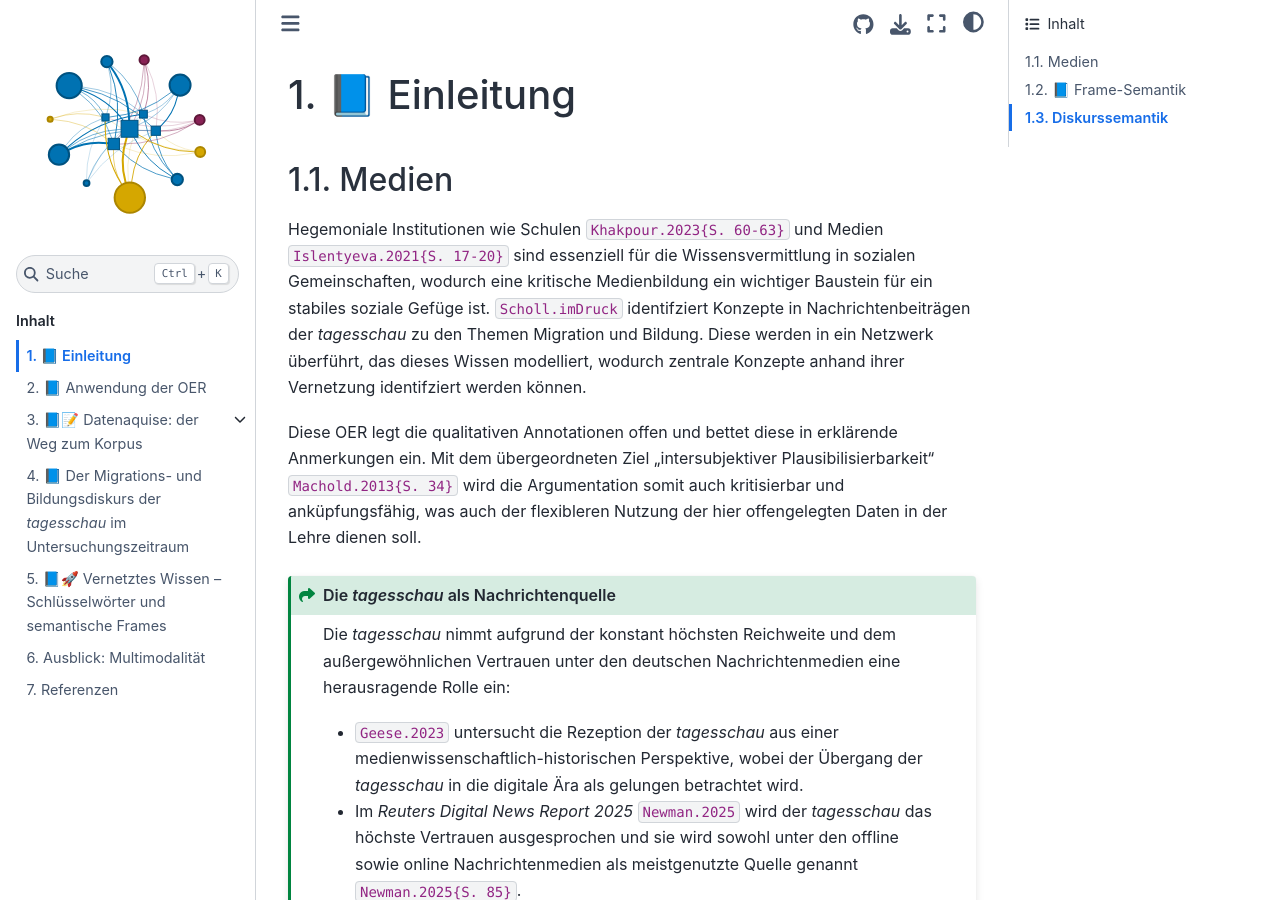
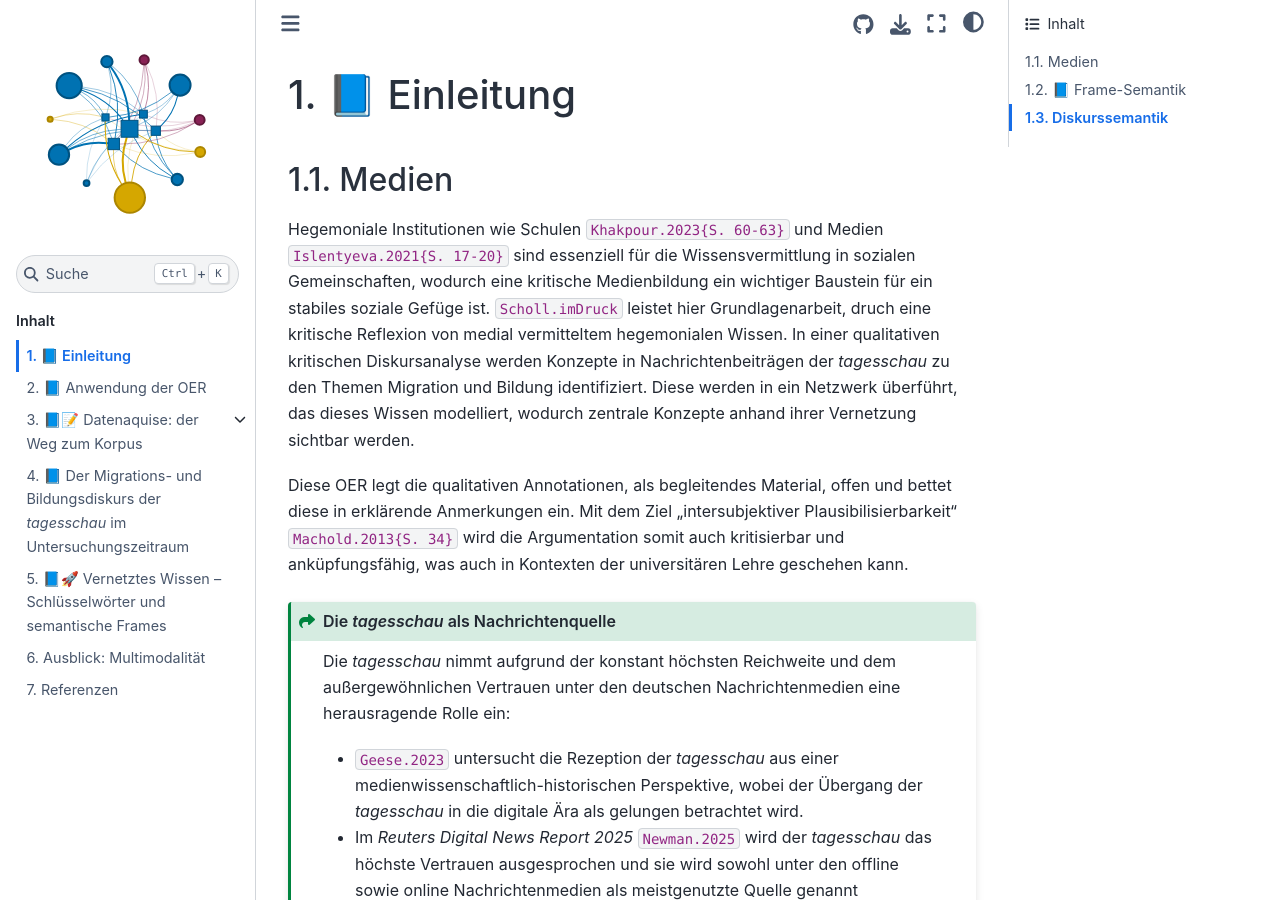
Before and after one commit to elpeero/diskursmacht-oer, a Jupyter Book: the page built from book/einleitung/einleitung.md, in a window 1280 px wide and 900 px high. Built offline with Jupyter Book 1.0.4 settings and Sphinx 7.4.7 and the Sphinx Book theme 1.1.4, drawn with Linux system fonts in a browser that asks for light colours; comment, search, counter and statistics services are not loaded; cross-references to code outside the pages are shown as plain code.

Commit message:
Textual changes.

````diff
--- a/book/einleitung/einleitung.md
+++ b/book/einleitung/einleitung.md
@@ -2,9 +2,9 @@
 
 ## Medien
 
-Hegemoniale Institutionen wie Schulen {cite:p}`Khakpour.2023{S. 60-63}` und Medien {cite:p}`Islentyeva.2021{S. 17-20}` sind essenziell für die Wissensvermittlung in sozialen Gemeinschaften, wodurch eine kritische Medienbildung ein wichtiger Baustein für ein stabiles soziale Gefüge ist. {cite:t}`Scholl.imDruck` identifziert Konzepte in Nachrichtenbeiträgen der _tagesschau_ zu den Themen Migration und Bildung. Diese werden in ein Netzwerk überführt, das dieses Wissen modelliert, wodurch zentrale Konzepte anhand ihrer Vernetzung identifziert werden können.
+Hegemoniale Institutionen wie Schulen {cite:p}`Khakpour.2023{S. 60-63}` und Medien {cite:p}`Islentyeva.2021{S. 17-20}` sind essenziell für die Wissensvermittlung in sozialen Gemeinschaften, wodurch eine kritische Medienbildung ein wichtiger Baustein für ein stabiles soziale Gefüge ist. {cite:t}`Scholl.imDruck` leistet hier Grundlagenarbeit, druch eine kritische Reflexion von medial vermitteltem hegemonialen Wissen. In einer qualitativen kritischen Diskursanalyse werden Konzepte in Nachrichtenbeiträgen der _tagesschau_ zu den Themen Migration und Bildung identifiziert. Diese werden in ein Netzwerk überführt, das dieses Wissen modelliert, wodurch zentrale Konzepte anhand ihrer Vernetzung sichtbar werden.
 
-Diese OER legt die qualitativen Annotationen offen und bettet diese in erklärende Anmerkungen ein. Mit dem übergeordneten Ziel "intersubjektiver Plausibilisierbarkeit" {cite:p}`Machold.2013{S. 34}` wird die Argumentation somit auch kritisierbar und anküpfungsfähig, was auch der flexibleren Nutzung der hier offengelegten Daten in der Lehre dienen soll.
+Diese OER legt die qualitativen Annotationen, als begleitendes Material, offen und bettet diese in erklärende Anmerkungen ein. Mit dem Ziel "intersubjektiver Plausibilisierbarkeit" {cite:p}`Machold.2013{S. 34}` wird die Argumentation somit auch kritisierbar und anküpfungsfähig, was auch in Kontexten der universitären Lehre geschehen kann.
 
 ```{admonition} Die <i>tagesschau</i> als Nachrichtenquelle
 :class: seealso
````
